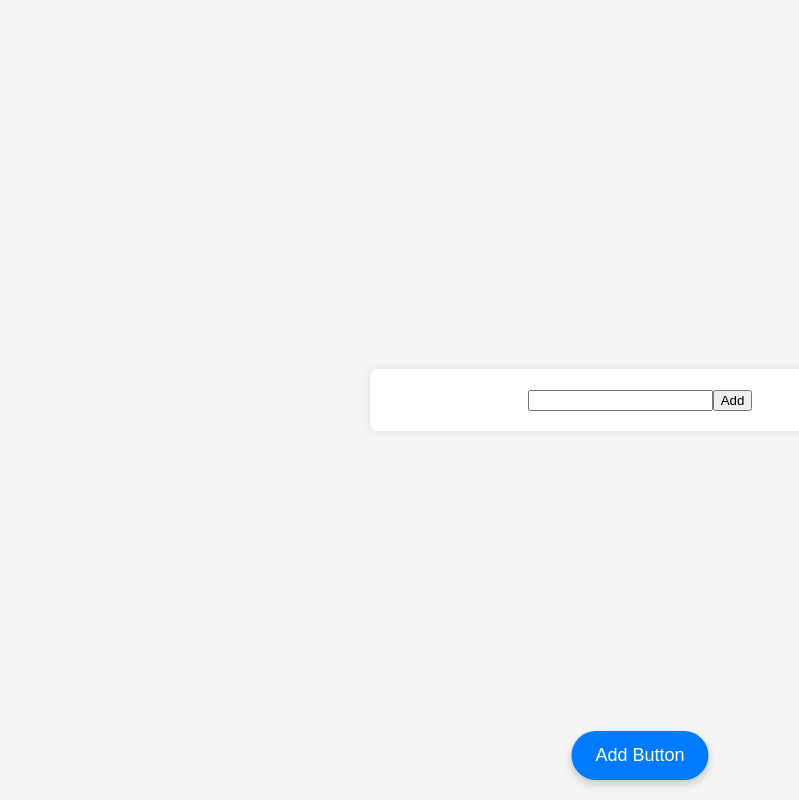
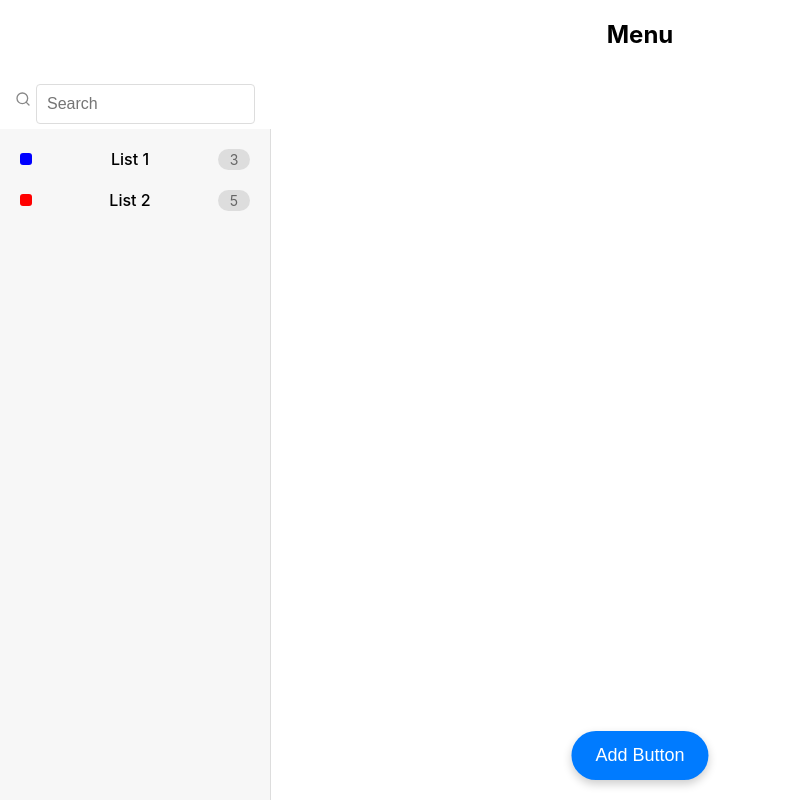
Before and after one commit to tomjones-4/react-task-tracker-web-app, a React (Vite) app: page / in a window 1280 px wide. Shown: the top 800 px of the page, without its empty margins (0-799 px from the left). Built offline with nearby package versions, Linux system fonts and the light colour scheme.

Commit message:
Work on menu UI

```diff
--- a/src/App.css
+++ b/src/App.css
@@ -163,3 +163,97 @@ input[type="text"] {
 .add-button:active {
   transform: translateX(-50%) scale(0.95); /* Click effect */
 }
+
+.search-container {
+  position: relative;
+  width: 250px; /* Adjust width as needed */
+  display: flex;
+  align-items: center;
+  border-radius: 20px; /* Rounded edges */
+  padding: 5px;
+  background-color: white;
+}
+
+.search-icon {
+  padding-left: 10px;
+  padding-right: 5px;
+  display: flex;
+  align-items: center;
+  color: #888;
+}
+
+.search-input {
+  flex: 1; /* Take remaining space */
+  padding: 10px 12px 10px 8px; /* Adjust left padding for icon */
+  border: none;
+  font-size: 16px;
+  outline: none;
+  background: transparent;
+}
+
+.search-container:focus-within {
+  border-color: #007bff; /* Highlight when input is focused */
+}
+
+.list-item-square {
+  display: flex;
+  align-items: center;
+  width: 25px;
+  height: 25px;
+  border-radius: 4px; /* Slight rounding */
+}
+
+.list-item-label {
+  display: inline-flex;
+  align-items: center;
+}
+
+.list-item-count {
+  display: inline-block;
+  align-items: right;
+}
+
+.sidebar {
+  width: 250px; /* Adjust width */
+  background-color: #f7f7f7; /* Light background */
+  padding: 10px;
+  height: 100vh; /* Full height */
+  overflow-y: auto; /* Scroll if needed */
+  border-right: 1px solid #ddd;
+}
+
+.task-list {
+  display: flex;
+  align-items: center;
+  padding: 10px;
+  border-radius: 6px;
+  cursor: pointer;
+  transition: background 0.2s;
+}
+
+.task-list:hover {
+  background-color: #eaeaea; /* Light hover effect */
+}
+
+.color-block {
+  width: 12px;
+  height: 12px;
+  border-radius: 3px;
+  margin-right: 10px;
+}
+
+.list-name {
+  flex-grow: 1; /* Pushes item count to the right */
+  font-size: 16px;
+  font-weight: 500;
+}
+
+.item-count {
+  font-size: 14px;
+  color: #666;
+  background: #ddd;
+  padding: 2px 6px;
+  border-radius: 12px;
+  min-width: 20px;
+  text-align: center;
+}
--- a/src/App.jsx
+++ b/src/App.jsx
@@ -2,10 +2,12 @@ import logo from "./logo.svg";
 import "./App.css";
 import TodoList from "./components/TodoList.jsx";
 import AddTodo from "./components/AddTodo.jsx";
+import Menu from "./components/Menu.jsx";
 
 function App() {
   return (
     <div className="App">
+      <Menu />
       <TodoList />
       <AddTodo />
     </div>
--- a/src/components/Menu.jsx
+++ b/src/components/Menu.jsx
@@ -1,7 +1,37 @@
 import React from "react";
+import MenuLists from "./MenuLists";
 
 const Menu = () => {
-  return <div>Menu</div>;
+  const fakeLists = [
+    { id: 1, name: "List 1", color: "blue", length: 3 },
+    { id: 2, name: "List 2", color: "red", length: 5 },
+  ];
+
+  return (
+    <div>
+      <h2>Menu</h2>
+      <div class="search-container">
+        <span class="search-icon">
+          <svg
+            xmlns="http://www.w3.org/2000/svg"
+            width="16"
+            height="16"
+            viewBox="0 0 24 24"
+            fill="none"
+            stroke="currentColor"
+            stroke-width="2"
+            stroke-linecap="round"
+            stroke-linejoin="round"
+          >
+            <circle cx="11" cy="11" r="8"></circle>
+            <line x1="21" y1="21" x2="16.65" y2="16.65"></line>
+          </svg>
+        </span>
+        <input type="text" class="search-input" placeholder="Search"></input>
+      </div>
+      <MenuLists lists={fakeLists} />
+    </div>
+  );
 };
 
 export default Menu;
--- /dev/null
+++ b/src/components/MenuLists.jsx
@@ -0,0 +1,23 @@
+import React from "react";
+
+// const MenuLists = ({ lists }) => {
+const MenuLists = ({ lists }) => {
+  return (
+    <div className="sidebar">
+      {lists.map((list, index) => {
+        return (
+          <div className="task-list">
+            <span
+              className="color-block"
+              style={{ backgroundColor: list.color }}
+            ></span>
+            <span className="list-name">{list.name}</span>
+            <span className="item-count">{list.length}</span>
+          </div>
+        );
+      })}
+    </div>
+  );
+};
+
+export default MenuLists;
```
